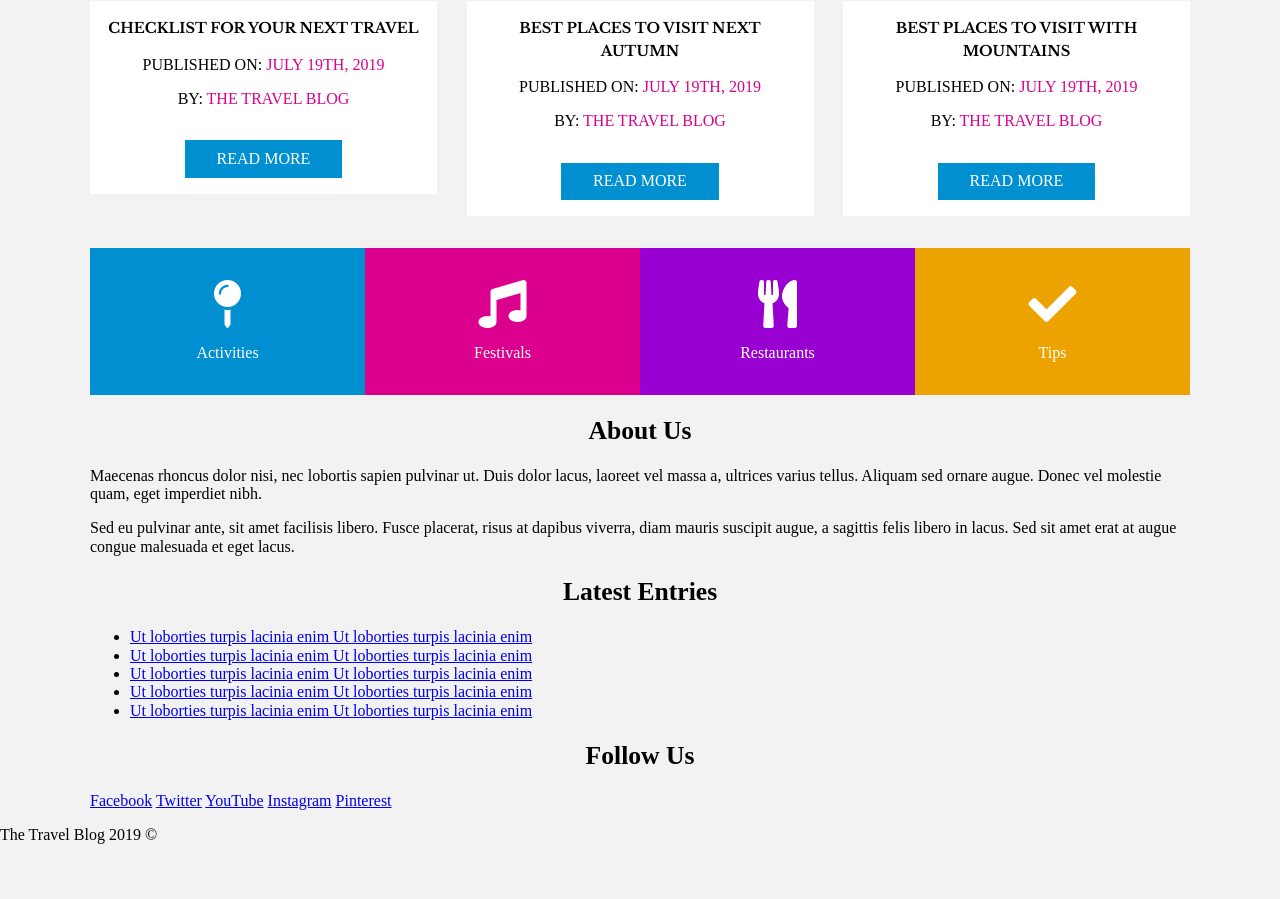
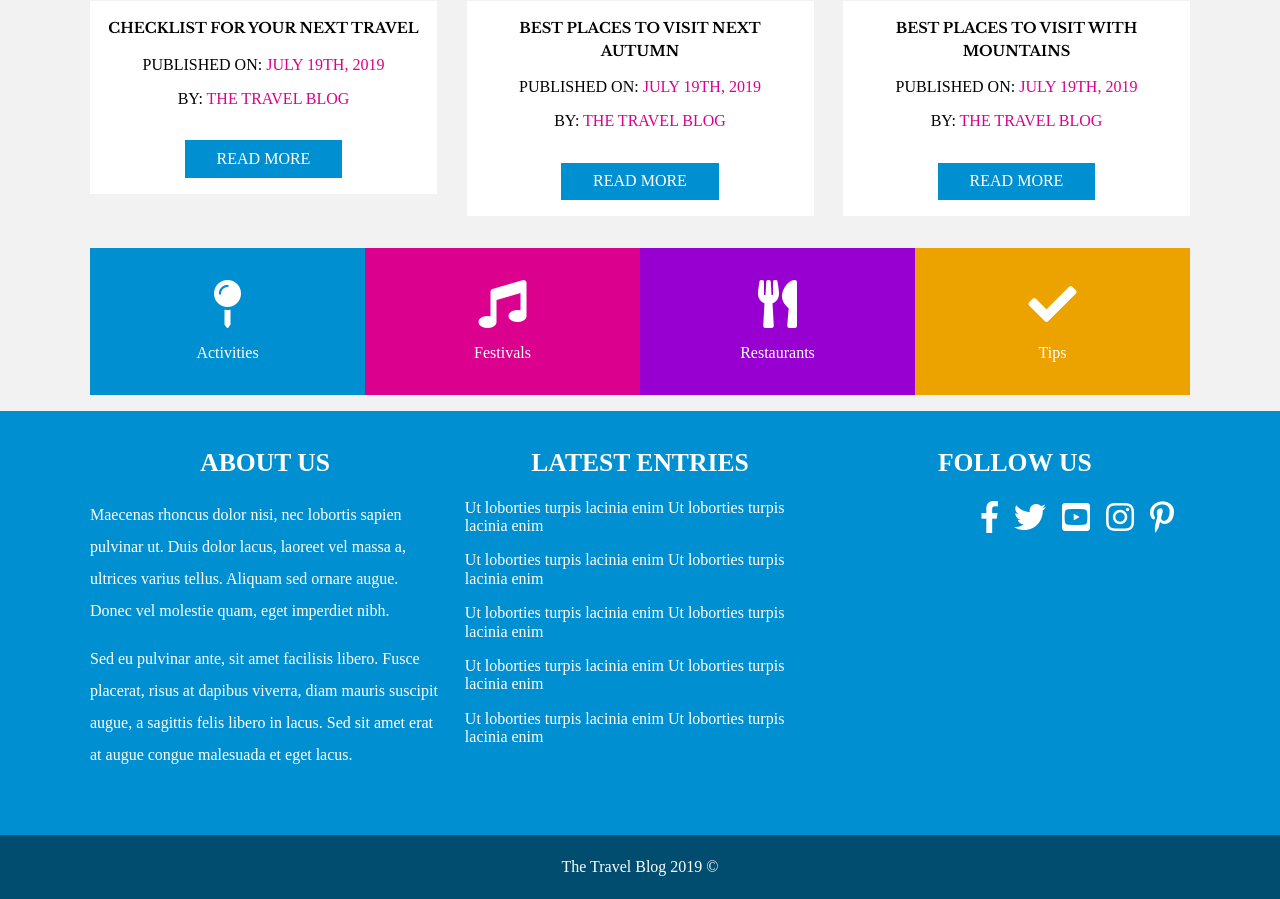
Before and after one commit to Divyarg018/09_building_a_blog_homepage_layout, a plain HTML site: page index.html in a window 1280 px wide. Shown: the part 1501-2400 px from the top of the page. Before the commit the page ends 2362 px from the top, so only its background shows below. Drawn offline with nearby package versions, Linux system fonts and the light colour scheme.

Commit message:
working with the footer CSS

```diff
--- a/css/style.css
+++ b/css/style.css
@@ -172,3 +172,79 @@ img {
       font-size: 3rem;
       margin-bottom: 1rem;
   }
+  .footer {
+    background-color: #008fd1;
+    padding-top: 1rem;
+    color: white;
+}
+.footer h2 {
+    text-transform: uppercase;
+}
+.footer p {
+    line-height: 2;
+}
+@media (min-width:768px){
+    .footer .container {
+        display: flex;
+        justify-content: space-between;
+    }
+    .footer .box {
+        flex: 0 0 calc(33.3% - 1rem);
+    }
+}
+.footer ul {
+    list-style: none;
+    padding: 0;
+}
+.footer ul li {
+    margin-bottom: 1rem;
+}
+.footer ul li a {
+    color: white;
+    text-decoration: none;
+}
+.footer ul li a:hover {
+    text-decoration: underline;
+}
+.social-nav {
+    display: flex;
+    justify-content: center;
+}
+@media (min-width:768px){
+    .social-nav {
+        justify-content: flex-end;
+    }
+}
+.social-nav span {
+    display: none;
+}
+.social-nav a {
+    margin-right: 1rem;
+    text-decoration: none;
+}
+.social-nav a::before {
+    font-family: "Font Awesome 5 Brands";
+    color: white;
+    font-size: 2rem;
+}
+.social-nav a[href*='facebook.com']::before{
+    content: "\f39e";
+}
+.social-nav a[href*='twitter.com']::before{
+    content: "\f099";
+}
+.social-nav a[href*='youtube.com']::before{
+    content: "\f431";
+}
+.social-nav a[href*='instagram.com']::before{
+    content: "\f16d";
+}
+.social-nav a[href*='pinterest.com']::before{
+    content: "\f231";
+}
+.copyright {
+    background-color: #004d70;
+    text-align: center;
+    margin: 3rem 0 0 0;
+    padding: 1rem 0;
+}
```
